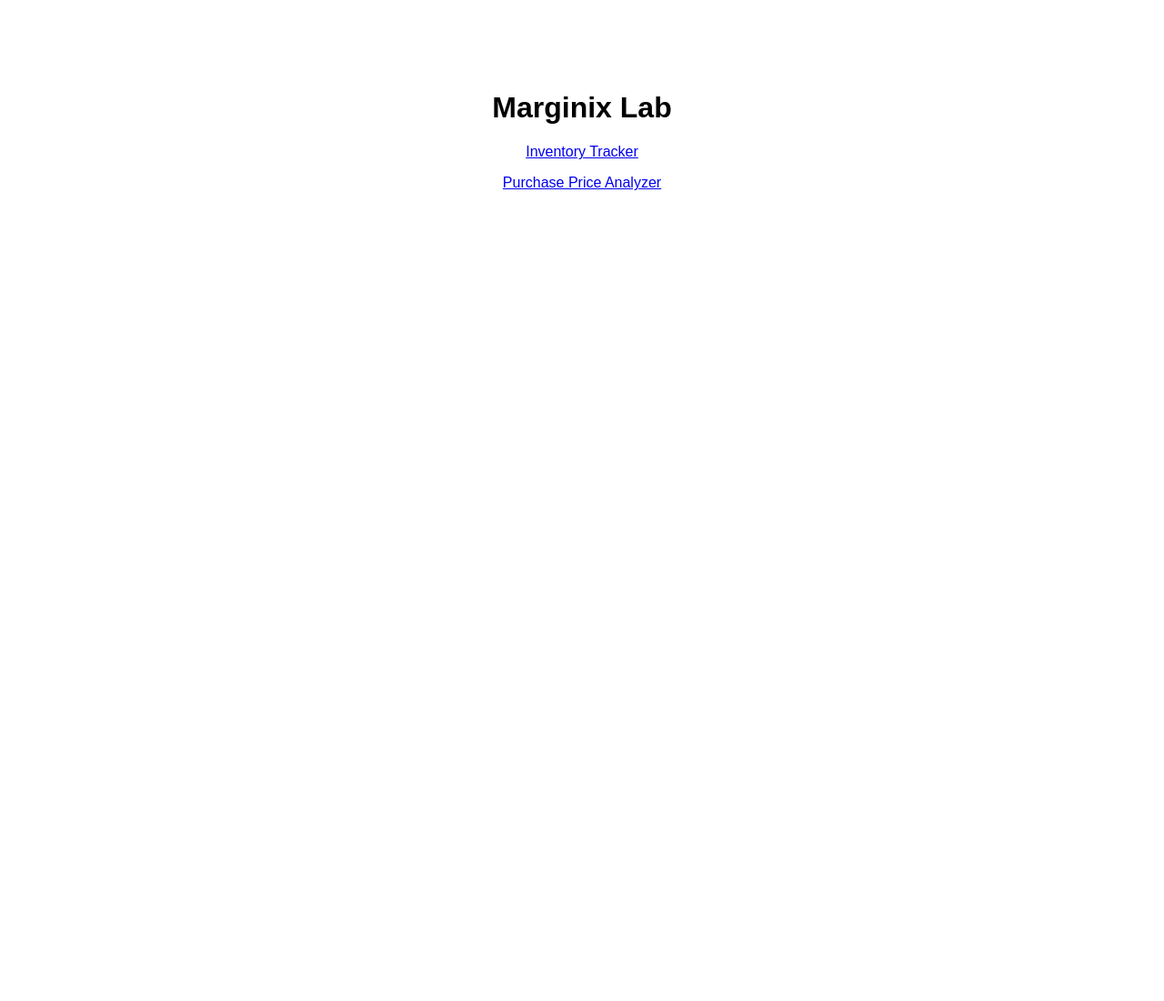
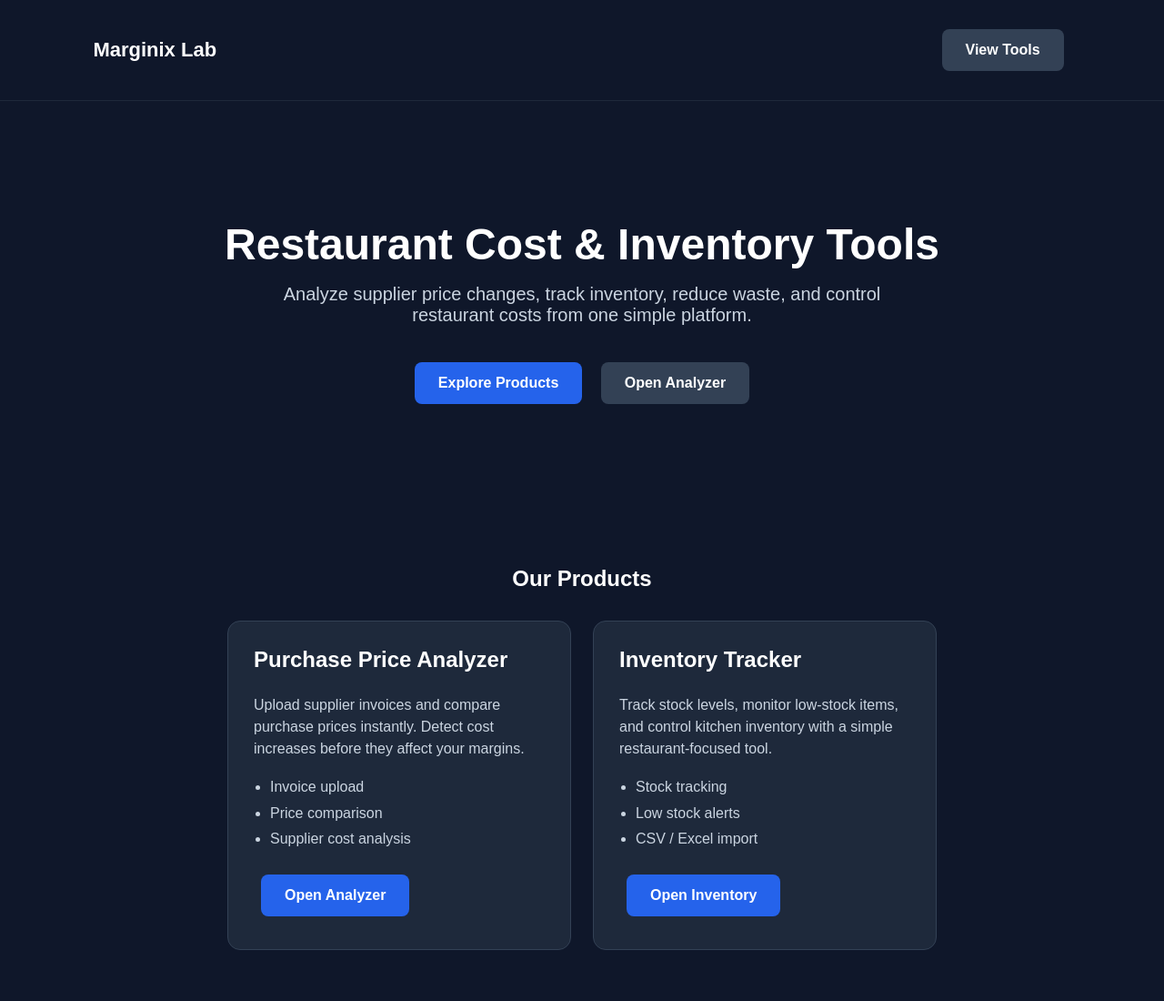
Before and after one commit to marginixlab/marginixlab-landing, a plain HTML site: page index.html in a window 1280 px wide. Shown: the top 1100 px of the page at 91% size. Before the commit the page ends 800 px from the top, so only its background shows below. Drawn offline with Linux system fonts and the light colour scheme.

Commit message:
Refactor index.html with improved structure and styles

```diff
--- a/index.html
+++ b/index.html
@@ -1,13 +1,189 @@
 <!DOCTYPE html>
-<html>
+<html lang="en">
 <head>
+  <meta charset="UTF-8" />
+  <meta name="viewport" content="width=device-width, initial-scale=1.0" />
   <title>Marginix Lab</title>
+
+  <style>
+    body {
+      margin: 0;
+      font-family: Arial, sans-serif;
+      background: #0f172a;
+      color: #ffffff;
+    }
+
+    header {
+      padding: 24px 8%;
+      display: flex;
+      justify-content: space-between;
+      align-items: center;
+      border-bottom: 1px solid #1e293b;
+    }
+
+    .logo {
+      font-size: 22px;
+      font-weight: bold;
+    }
+
+    .hero {
+      padding: 90px 8%;
+      text-align: center;
+    }
+
+    .hero h1 {
+      font-size: 48px;
+      margin-bottom: 16px;
+    }
+
+    .hero p {
+      font-size: 20px;
+      color: #cbd5e1;
+      max-width: 700px;
+      margin: 0 auto 32px;
+    }
+
+    .button {
+      display: inline-block;
+      padding: 14px 26px;
+      margin: 8px;
+      border-radius: 8px;
+      background: #2563eb;
+      color: white;
+      text-decoration: none;
+      font-weight: bold;
+    }
+
+    .button.secondary {
+      background: #334155;
+    }
+
+    .section {
+      padding: 60px 8%;
+      text-align: center;
+    }
+
+    .cards {
+      display: flex;
+      gap: 24px;
+      justify-content: center;
+      flex-wrap: wrap;
+      margin-top: 32px;
+    }
+
+    .card {
+      background: #1e293b;
+      border: 1px solid #334155;
+      border-radius: 14px;
+      padding: 28px;
+      width: 320px;
+      text-align: left;
+    }
+
+    .card h3 {
+      margin-top: 0;
+      font-size: 24px;
+    }
+
+    .card p {
+      color: #cbd5e1;
+      line-height: 1.5;
+    }
+
+    .features {
+      color: #cbd5e1;
+      padding-left: 18px;
+      line-height: 1.8;
+    }
+
+    .price {
+      font-size: 34px;
+      font-weight: bold;
+      margin: 20px 0;
+    }
+
+    footer {
+      padding: 30px;
+      text-align: center;
+      color: #94a3b8;
+      border-top: 1px solid #1e293b;
+    }
+  </style>
 </head>
-<body style="font-family: Arial; text-align: center; margin-top: 100px;">
-  <h1>Marginix Lab</h1>
 
-  <p><a href="https://restaurant-inventory-tracker-qxny.onrender.com">Inventory Tracker</a></p>
-  <p><a href="https://analyzer.marginixlab.com">Purchase Price Analyzer</a></p>
+<body>
+
+  <header>
+    <div class="logo">Marginix Lab</div>
+    <a class="button secondary" href="#tools">View Tools</a>
+  </header>
+
+  <section class="hero">
+    <h1>Restaurant Cost & Inventory Tools</h1>
+    <p>
+      Analyze supplier price changes, track inventory, reduce waste,
+      and control restaurant costs from one simple platform.
+    </p>
+
+    <a class="button" href="#tools">Explore Products</a>
+    <a class="button secondary" href="https://analyzer.marginixlab.com">Open Analyzer</a>
+  </section>
+
+  <section class="section" id="tools">
+    <h2>Our Products</h2>
+
+    <div class="cards">
+
+      <div class="card">
+        <h3>Purchase Price Analyzer</h3>
+        <p>
+          Upload supplier invoices and compare purchase prices instantly.
+          Detect cost increases before they affect your margins.
+        </p>
+        <ul class="features">
+          <li>Invoice upload</li>
+          <li>Price comparison</li>
+          <li>Supplier cost analysis</li>
+        </ul>
+        <a class="button" href="https://analyzer.marginixlab.com">Open Analyzer</a>
+      </div>
+
+      <div class="card">
+        <h3>Inventory Tracker</h3>
+        <p>
+          Track stock levels, monitor low-stock items, and control kitchen inventory
+          with a simple restaurant-focused tool.
+        </p>
+        <ul class="features">
+          <li>Stock tracking</li>
+          <li>Low stock alerts</li>
+          <li>CSV / Excel import</li>
+        </ul>
+        <a class="button" href="https://restaurant-inventory-tracker-qxny.onrender.com">Open Inventory</a>
+      </div>
+
+    </div>
+  </section>
+
+  <section class="section">
+    <h2>Simple Pricing</h2>
+
+    <div class="cards">
+      <div class="card">
+        <h3>Starter Access</h3>
+        <div class="price">$9 / month</div>
+        <p>
+          Access restaurant cost tools built for small restaurants, cafes,
+          and food service businesses.
+        </p>
+        <a class="button" href="https://analyzer.marginixlab.com">Get Started</a>
+      </div>
+    </div>
+  </section>
+
+  <footer>
+    © 2026 Marginix Lab. Restaurant cost control tools.
+  </footer>
 
 </body>
 </html>
```
